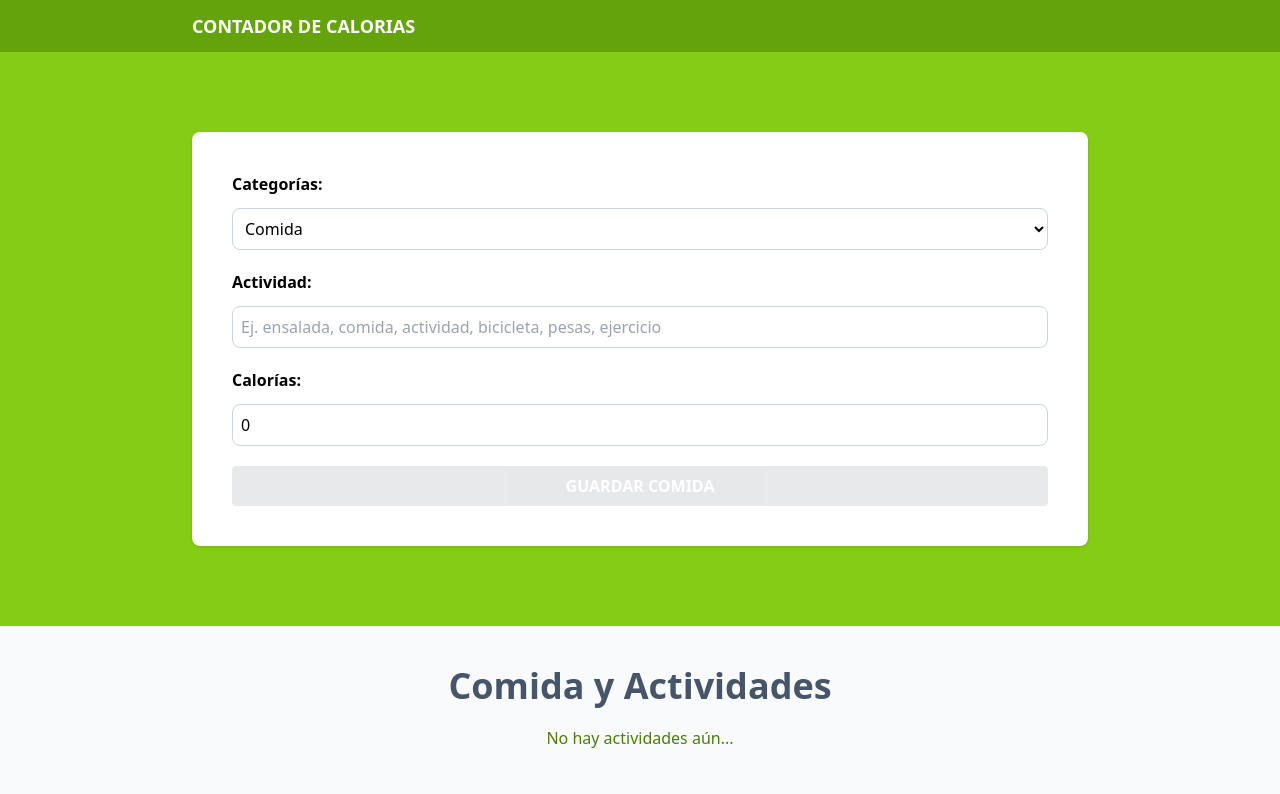
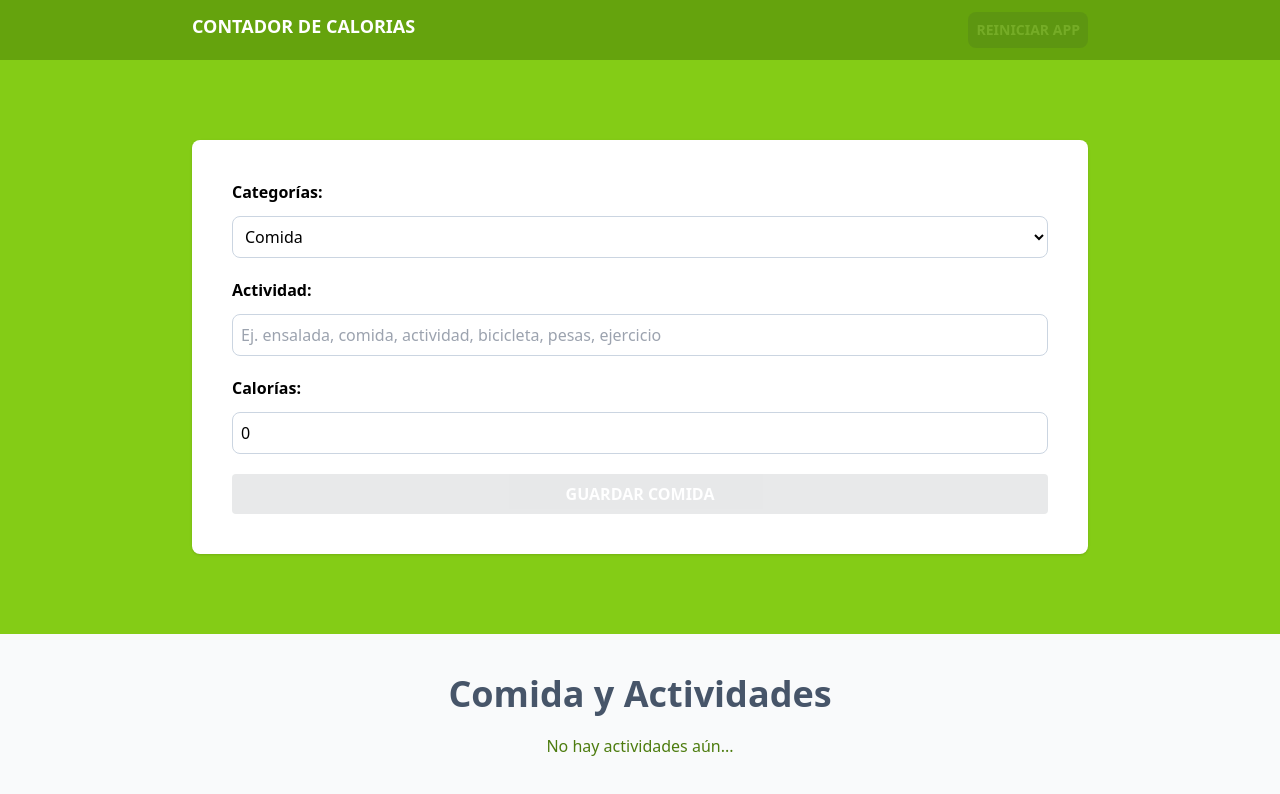
Before and after one commit to JP-GS/calorie_tracker, a React (Vite) app: page / in a window 1280 px wide. Shown: the top 794 px of the page. Built offline with nearby package versions, Linux system fonts and the light colour scheme.

Commit message:
creando la funcionalidad de resetear la app

```diff
--- a/src/App.tsx
+++ b/src/App.tsx
@@ -1,4 +1,4 @@
-import { useReducer, useEffect } from "react"
+import { useReducer, useEffect, useMemo } from "react"
 import Form from "./components/Form"
 import { activityReducer, initialState } from "./reducers/activity-reducer"
 import ActivityList from "./components/ActivityList"
@@ -11,12 +11,21 @@ function App() {
     localStorage.setItem('activities', JSON.stringify(state.activities))
   }, [state.activities])
 
+  const canRestartApp = () => useMemo(() => state.activities.length, [state.activities])
+
 
   return (
   <>
      <header className="bg-lime-600 py-3">
       <div className="max-w-4xl mx-auto flex justify-between">
         <h1 className="text-center uppercase text-white font-bold text-lg">Contador de calorias</h1>
+        <button
+          className="bg-gray-800 hover:bg-gray-900 p-2 font-bold uppercase text-white items-center cursor-pointer text-sm rounded-lg disabled:opacity-10"
+          disabled={!canRestartApp()}
+          onClick={()=> dispatch({type: 'restart-app'})}
+        >
+          Reiniciar App
+        </button>
       </div>
      </header>
 
--- a/src/components/ActivityList.tsx
+++ b/src/components/ActivityList.tsx
@@ -23,7 +23,7 @@ export default function ActivityList({activities, dispatch} : ActivityListProps)
             <p className="text-center my-5 text-lime-700">No hay actividades aún...</p> :
 
             activities.map(activity => (
-            <div key={activity.id} className="px-5 py-10 flex justify-between bg-white mt-5">
+            <div key={activity.id} className="px-5 py-10 flex justify-between bg-white mt-5 shadow-lg">
 
                 <div className="space-y-2 relative">
                     <p className={`absolute -top-8 -left-8 px-10 py-2 rounded text-white uppercase font-bold ${ activity.category === 1 ? 'bg-lime-500' : 'bg-orange-500' }`}>
--- a/src/reducers/activity-reducer.ts
+++ b/src/reducers/activity-reducer.ts
@@ -3,7 +3,8 @@ import { Activity } from "../types";
 export type ActivityActions =
     { type : 'save-activity', payload: {newActivity : Activity} } |
     { type : 'set-activeId', payload: {id : Activity['id']} } |
-    { type : 'delete-activity', payload: {id : Activity['id']} }
+    { type : 'delete-activity', payload: {id : Activity['id']} } |
+    { type : 'restart-app' }
 
 export type ActivityState = {
     activities : Activity[],
@@ -59,5 +60,12 @@ export const activityReducer = (
             }
         }
 
+        if(action.type === 'restart-app') {
+            return {
+                activities : [],
+                activeId : ''
+            }
+        }
+
     return state
 }
```
